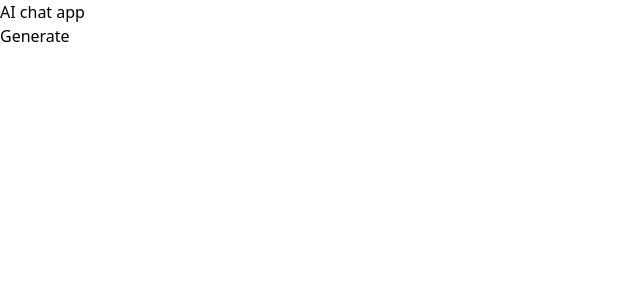
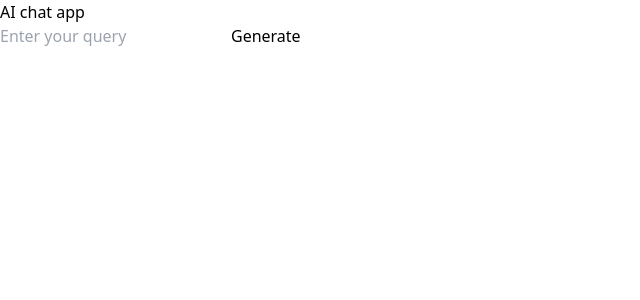
Before and after one commit to dipanshu999/ConvoAI, a React (Vite) app: page / in a window 1280 px wide. Shown: the top 300 px of the page, without its empty margins (0-640 px from the left). Built offline with nearby package versions, Linux system fonts and the light colour scheme.

Commit message:
Data managed by UI input field now

```diff
--- a/src/App.jsx
+++ b/src/App.jsx
@@ -3,9 +3,11 @@ import axios from 'axios'
 
 export default function App() {
 
-  const[answer,setAnswer]=useState([])
+  const[answer,setAnswer]=useState([]);
+  const[Query,setQuery]=useState([]);
 
-  async function GenerateAnswer(){
+
+  async function GenerateAnswer(Query){
       console.log('Loading ...');
 
       try{
@@ -14,9 +16,10 @@ export default function App() {
 
         method:"post",
         data:{
-          "contents":[{"parts":[{"text":"tienen se acabe"}]}]
+          "contents":[{"parts":[{"text":`${Query}`}]}]
         }
       })
+
       const data=response['data']['candidates'][0]['content']['parts'][0]['text']
       setAnswer((prev)=>[...prev,data])
     }
@@ -33,9 +36,16 @@ export default function App() {
   return (
     <div>
       <p>AI chat app</p>
-      <button onClick={GenerateAnswer} className='bg-yellow-400 p-2'>Generate</button>
 
-      {/* <p className='text-blue-500 text-lg'>{answer}</p> */}
+      <form onSubmit={(e)=>e.preventDefault()}>
+        <input type="text" placeholder='Enter your query' className='border' onChange={(e)=>setQuery(()=>e.target.value)}/>
+        <button onClick={()=>GenerateAnswer(Query)} className='bg-yellow-400 p-2'>Generate</button>
+      </form>
+      {
+
+          answer.map((item,index)=> (<> <p key={index} className='text-blue-500 text-lg'>{item}</p> <br /> <br /> </>))
+
+      }
     </div>
   )
 }
```
